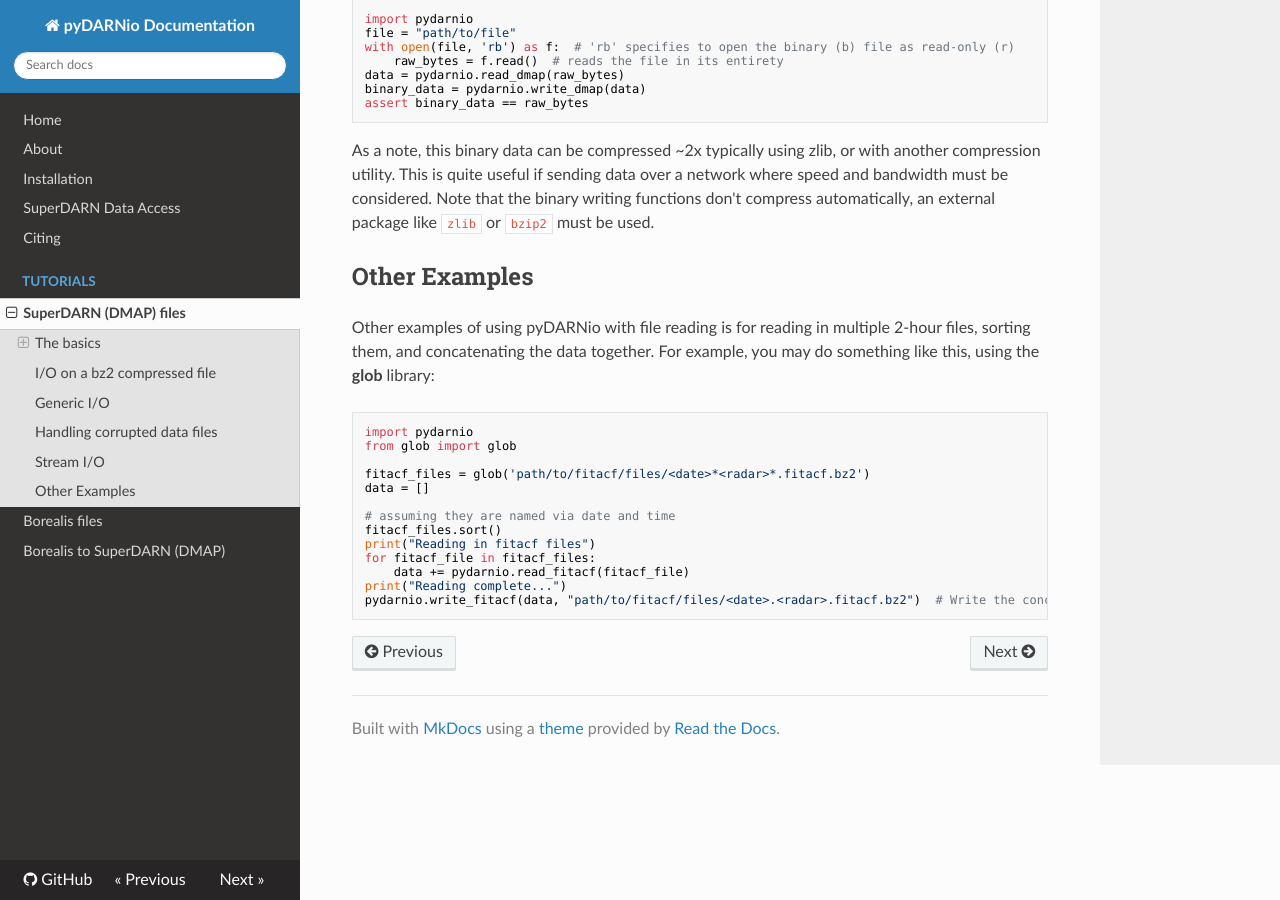
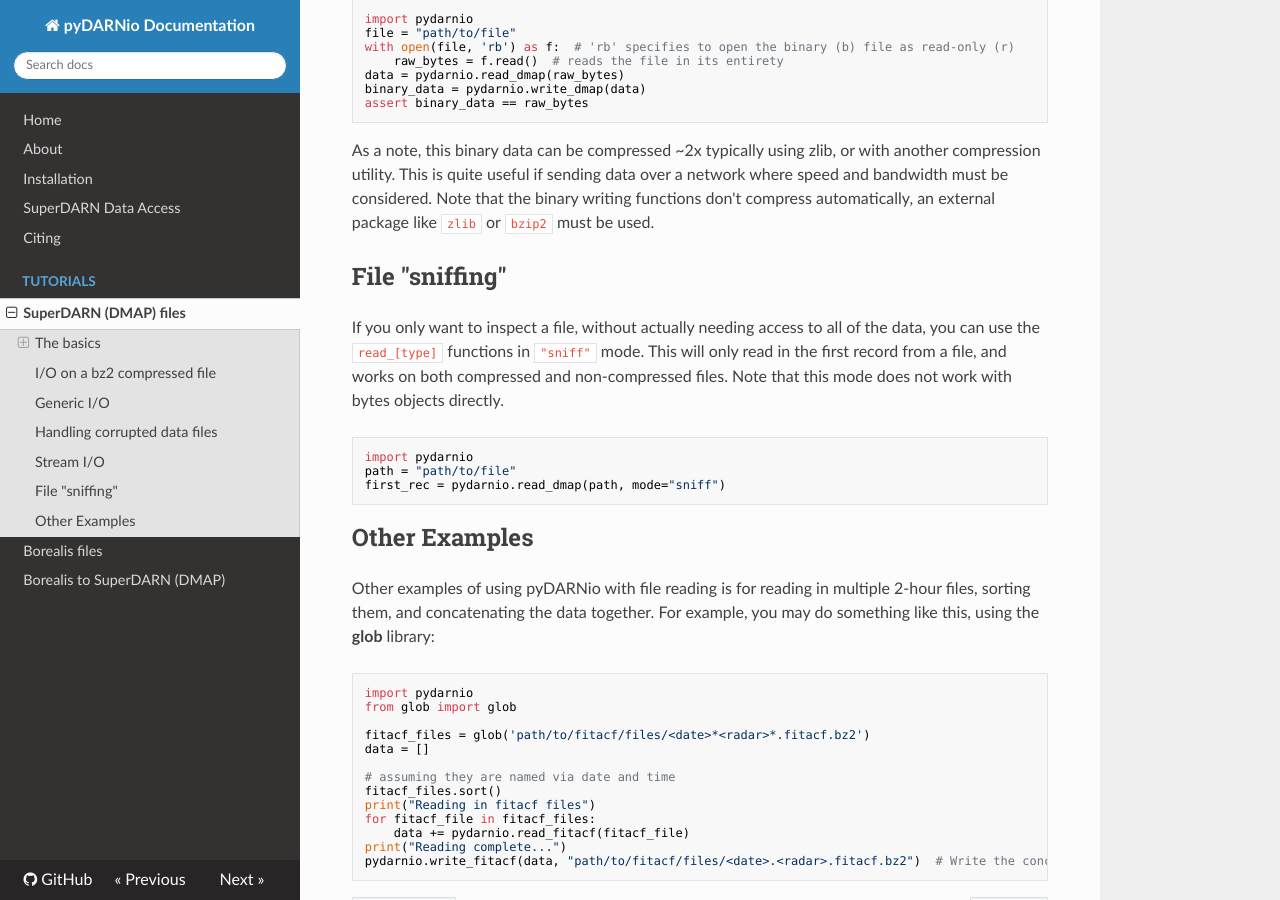
Before and after one commit to SuperDARN/pyDARNio, an MkDocs documentation site: the page built from docs/user/SDarn.md, in a window 1280 px wide and 900 px high, scrolled down 3099 px. Built offline with MkDocs 1.6.1, drawn with Linux system fonts in a browser that asks for light colours; nearby versions of some CDN libraries.

Commit message:
Updated docs with file sniffing.

````diff
--- a/docs/user/SDarn.md
+++ b/docs/user/SDarn.md
@@ -132,6 +132,17 @@ As a note, this binary data can be compressed ~2x typically using zlib, or with
 useful if sending data over a network where speed and bandwidth must be considered. Note that the binary writing functions
 don't compress automatically, an external package like `zlib` or `bzip2` must be used.
 
+## File "sniffing"
+If you only want to inspect a file, without actually needing access to all of the data, you can use the `read_[type]`
+functions in `"sniff"` mode. This will only read in the first record from a file, and works on both compressed and
+non-compressed files. Note that this mode does not work with bytes objects directly.
+
+```python
+import pydarnio
+path = "path/to/file"
+first_rec = pydarnio.read_dmap(path, mode="sniff")
+```
+
 ## Other Examples
 
 Other examples of using pyDARNio with file reading is for reading in multiple 2-hour files, sorting them, and concatenating the data together.
````
